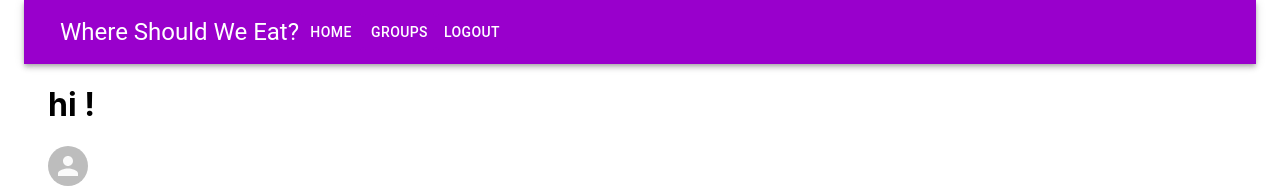
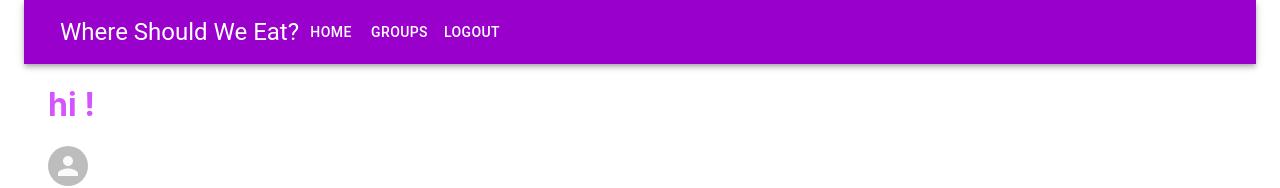
Before and after one commit to erebusrover/where-should-we-eat, a React (Create React App) app: page / in a window 1280 px wide. Both pictures are taken after a click on the button "HOME". Shown: the top 188 px of the page. Built offline with nearby package versions, Linux system fonts and the light colour scheme; no server answers.

Commit message:
styling user components

```diff
--- a/src/Home.jsx
+++ b/src/Home.jsx
@@ -21,10 +21,12 @@ const Home = props => {
     userImages,
   } = props;
 
+  console.log(userImage);
+
   return (
     <Container>
       <div>
-        <h1>hi {user}!</h1>
+        <h1 style={{ color: '#d454ff' }}>hi {user}!</h1>
         <Avatar src={userImage} />
       </div>
       <h2>your groups:</h2>
```
